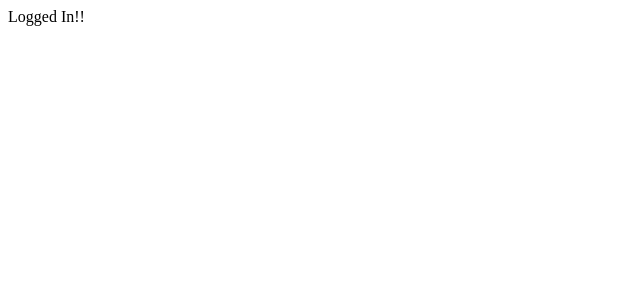
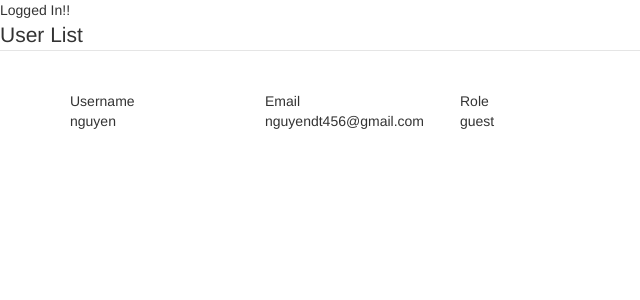
Before and after one commit to nguyendt456/UserRoleAndManagement, a Flask app: page / in a window 1280 px wide. Before the commit the part shown is almost empty. Shown: the top 300 px of the page, without its empty margins (0-640 px from the left). Run offline with Flask 2, Linux system fonts and the light colour scheme; a user stored in the database is signed in; data comes from the database, SQL or seed files in the repository; some libraries are stand-ins or nearby versions.

Commit message:
extendindex

```diff
--- a/app.py
+++ b/app.py
@@ -43,8 +43,7 @@ def load_user(user_id):
 @app.route("/",methods = ['GET','POST'])
 def index():
     if current_user.is_authenticated:
-        print("ok")
-        return render_template("index.html")
+        return render_template("index.html", users = User.query.all())
     else:
         if request.is_json:
             userinp = request.get_json()
@@ -82,4 +81,4 @@ def logout():
     logout_user()
     return redirect(url_for("index"))
 if __name__ == "__main__":
-    app.run("0.0.0.0",120)
+    app.run("0.0.0.0",80)
--- a/templates/index.html
+++ b/templates/index.html
@@ -1 +1,19 @@
 Logged In!!
+<link rel="stylesheet" href="https://maxcdn.bootstrapcdn.com/bootstrap/3.4.1/css/bootstrap.min.css">
+<script src="https://ajax.googleapis.com/ajax/libs/jquery/3.4.1/jquery.min.js"></script>
+<script src="https://maxcdn.bootstrapcdn.com/bootstrap/3.4.1/js/bootstrap.min.js"></script>
+<legend> User List </legend> <br>
+<div class="container">
+    <div class="row">
+        <div class="col-sm-2"> Username </div>
+        <div class="col-sm-2"> Email </div>
+        <div class="col-sm-2"> Role </div>
+    </div>
+    {% for user in users %}
+    <div class="row">
+        <div class="col-sm-2">{{user.username}}</div>
+        <div class="col-sm-2">{{user.email}}</div>
+        <div class="col-sm-2">{{user.role[0].name}}</div>
+    </div>
+    {% endfor %}
+</div>
```
